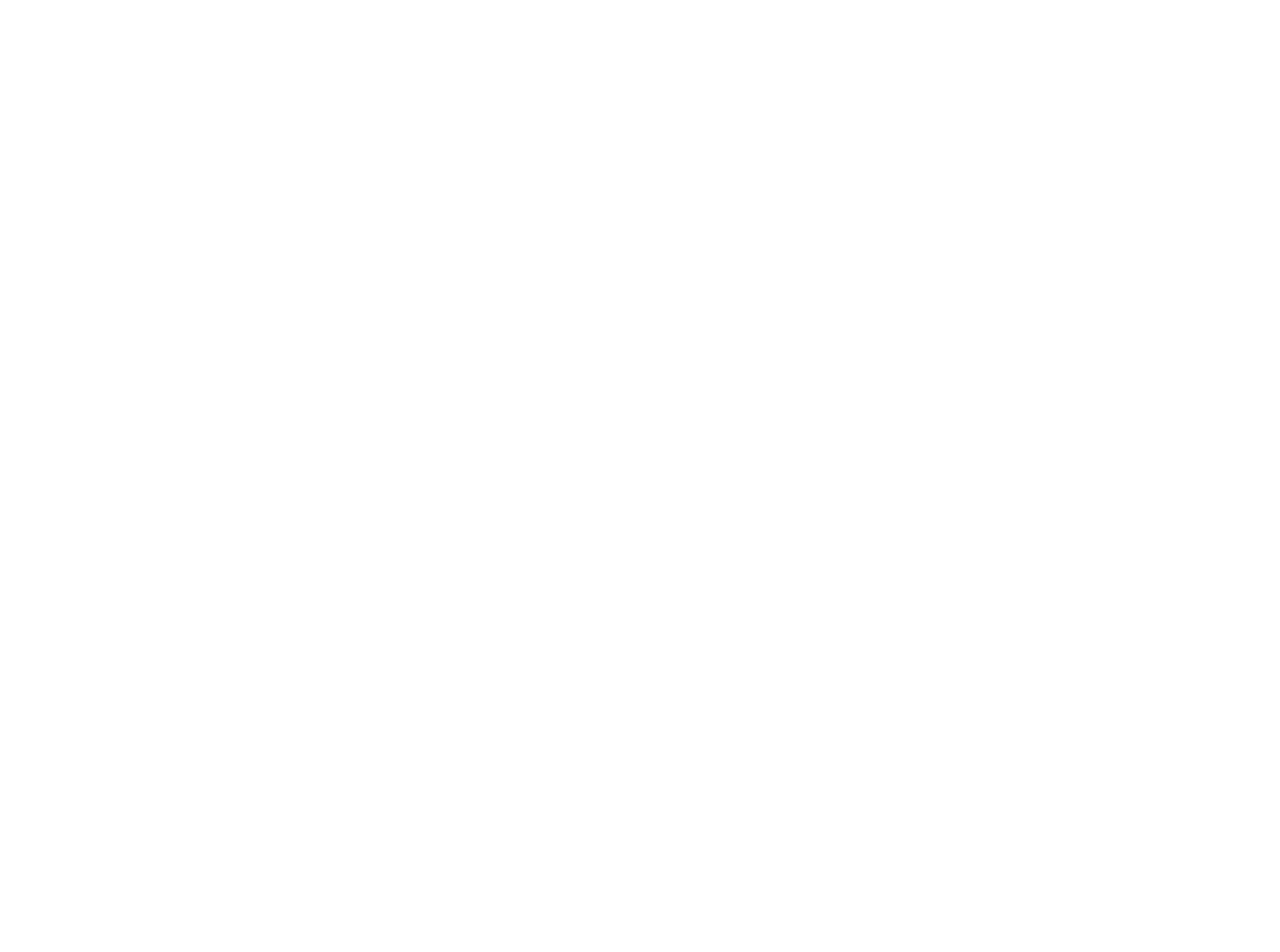
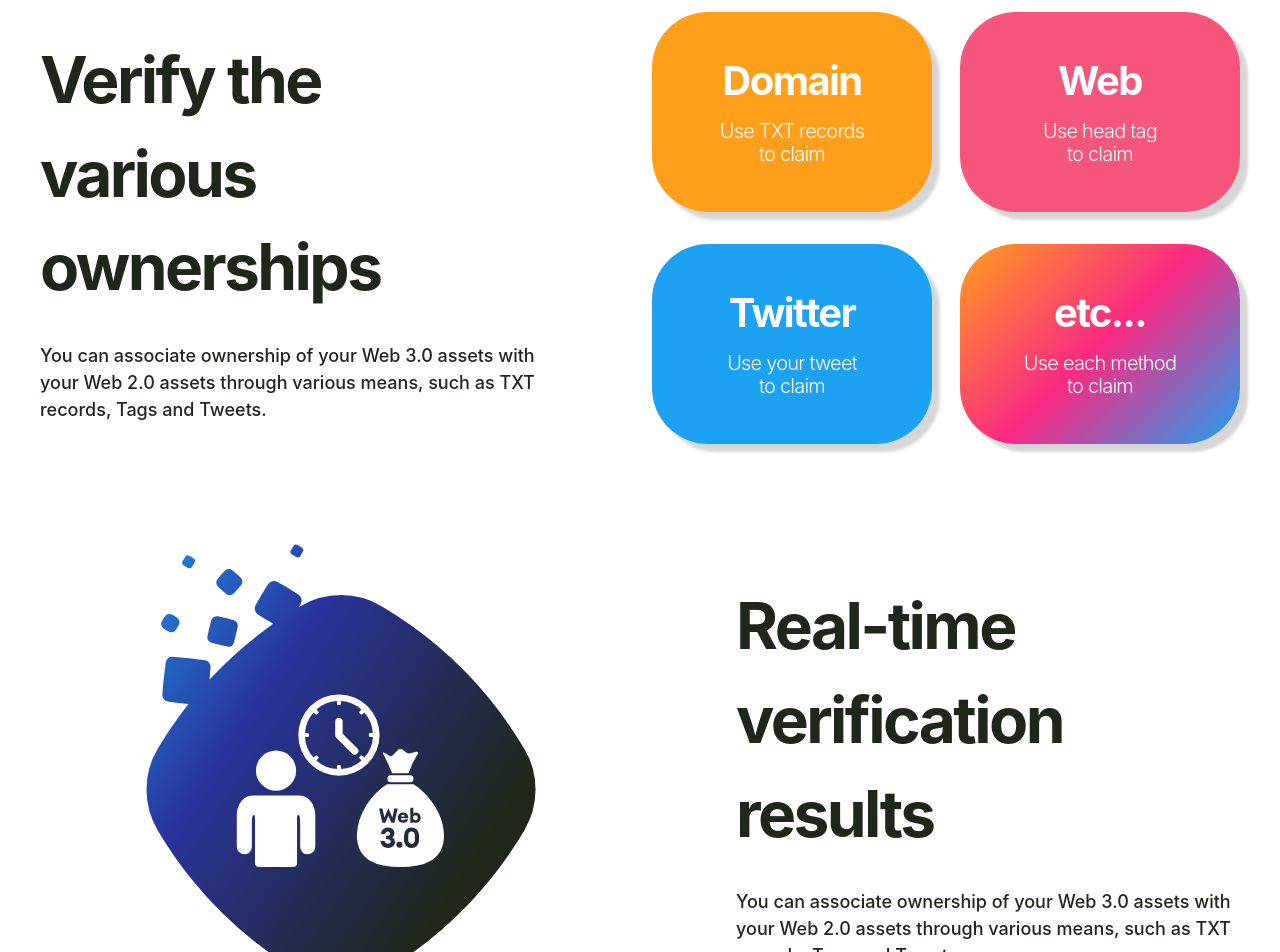
Before and after one commit to claime-io/claime-webfront, a Next.js app: page / in a window 1280 px wide. Shown: the part 900-1852 px from the top of the page. Before the commit the page ends 816 px from the top, so only its background shows below. Built offline with nearby package versions, Linux system fonts and the light colour scheme.

Commit message:
add top content

```diff
--- a/src/compositions/Top/HeroHeader.tsx
+++ b/src/compositions/Top/HeroHeader.tsx
@@ -9,6 +9,7 @@ import {
   fontWeightSemiBold,
 } from 'src/styles/font'
 import { ContentGuide } from 'src/styles/global-styles'
+import { defaultShadow } from 'src/styles/mixins'
 import styled from 'styled-components'
 
 export const HeroHeader: VFC = () => (
@@ -61,7 +62,7 @@ const DescriptionDiv = styled.div`
     height: 46px;
     border-radius: 8px;
     background: ${white};
-    box-shadow: 8px 8px 3px #00000029;
+    box-shadow: ${defaultShadow};
     text-align: center;
     font-size: 16px;
     font-weight: ${fontWeightSemiBold};
--- a/src/compositions/Top/index.tsx
+++ b/src/compositions/Top/index.tsx
@@ -1,12 +1,210 @@
 import { VFC } from 'react'
+import { backgroundImageSrc } from 'src/assets/images'
+import { Image2, Image3 } from 'src/assets/svgs/lpImages'
 import { Header } from 'src/components/Header'
+import { Image } from 'src/elements/Image'
+import {
+  black,
+  gradient,
+  lightBlue,
+  orange,
+  pink,
+  white,
+} from 'src/styles/colors'
+import {
+  fontWeightBold,
+  fontWeightLight,
+  fontWeightMedium,
+  fontWeightSemiBold,
+} from 'src/styles/font'
+import { ContentGuide } from 'src/styles/global-styles'
+import { defaultShadow, flexCenter } from 'src/styles/mixins'
+import styled from 'styled-components'
 import { HeroHeader } from './HeroHeader'
 
 export const Top: VFC = () => {
   return (
     <>
       <Header />
-      <HeroHeader />
+      <main>
+        <HeroHeader />
+        <ContentGuide>
+          <Section>
+            <Description>
+              <h2>Verify the various ownerships</h2>
+              <p>
+                You can associate ownership of your Web 3.0 assets with your Web
+                2.0 assets through various means, such as TXT records, Tags and
+                Tweets.
+              </p>
+            </Description>
+            <Icons>
+              <PropertyIcon background={orange}>
+                <h3>Domain</h3>
+                <p>{'Use TXT records\nto claim'}</p>
+              </PropertyIcon>
+              <PropertyIcon background={pink}>
+                <h3>Web</h3>
+                <p>{'Use head tag\nto claim'}</p>
+              </PropertyIcon>
+              <PropertyIcon background={lightBlue}>
+                <h3>Twitter</h3>
+                <p>{'Use your tweet\nto claim'}</p>
+              </PropertyIcon>
+              <PropertyIcon background={gradient}>
+                <h3>etc...</h3>
+                <p>{'Use each method\nto claim'}</p>
+              </PropertyIcon>
+            </Icons>
+          </Section>
+          <Section>
+            <ImageDiv>
+              <Image2 />
+            </ImageDiv>
+            <Description>
+              <h2>Real-time verification results</h2>
+              <p>
+                You can associate ownership of your Web 3.0 assets with your Web
+                2.0 assets through various means, such as TXT records, Tags and
+                Tweets.
+              </p>
+            </Description>
+          </Section>
+          <Section>
+            <Description>
+              <h2>Extremely scalable</h2>
+              <p>
+                You can associate ownership of your Web 3.0 assets with your Web
+                2.0 assets through various means, such as TXT records, Tags and
+                Tweets.
+              </p>
+            </Description>
+            <Image3 />
+          </Section>
+        </ContentGuide>
+        <Banner>
+          <Image src={backgroundImageSrc} alt="" />
+          <ContentGuide>
+            <h2>Get in touch</h2>
+            <p>
+              If you have any questions or inquiries about Clame, please feel
+              free to contact us using this contact form
+            </p>
+            <button>Contact form</button>
+          </ContentGuide>
+        </Banner>
+      </main>
+      <Footer>©︎2021 CLAME</Footer>
     </>
   )
 }
+
+const Footer = styled.footer`
+  height: 48px;
+  ${flexCenter};
+  background: ${black};
+  color: ${white};
+  font-size: 16px;
+  font-weight: ${fontWeightSemiBold};
+`
+const Banner = styled.div`
+  margin-top: 96px;
+  position: relative;
+  height: 600px;
+  ${ContentGuide} {
+    position: relative;
+    ${flexCenter};
+    flex-direction: column;
+    height: 100%;
+  }
+  h2 {
+    font-size: 80px;
+    font-weight: ${fontWeightBold};
+    letter-spacing: -0.04em;
+  }
+  p {
+    margin-top: 28px;
+    max-width: 600px;
+    font-size: 18px;
+    font-weight: ${fontWeightMedium};
+    line-height: 1.5;
+    text-align: center;
+  }
+  button {
+    margin-top: 60px;
+    width: 320px;
+    height: 60px;
+    border-radius: 32px;
+    background: ${white};
+    box-shadow: ${defaultShadow};
+    text-align: center;
+    font-size: 18px;
+    font-weight: ${fontWeightSemiBold};
+  }
+`
+const Description = styled.div`
+  h2 {
+    font-size: 64px;
+    font-weight: ${fontWeightBold};
+    letter-spacing: -0.04em;
+    line-height: 1.4687;
+  }
+  p {
+    margin-top: 28px;
+    font-size: 18px;
+    font-weight: ${fontWeightMedium};
+    line-height: 1.5;
+  }
+`
+
+const PropertyIcon = styled.div<{ background: string }>`
+  width: 280px;
+  height: 200px;
+  border-radius: 56px;
+  background: ${({ background }) => background};
+  box-shadow: ${defaultShadow};
+  color: ${white};
+  ${flexCenter};
+  flex-direction: column;
+  h3 {
+    font-size: 40px;
+    font-weight: ${fontWeightBold};
+    letter-spacing: -0.04em;
+  }
+  p {
+    margin-top: 16px;
+    font-size: 20px;
+    font-weight: ${fontWeightLight};
+    letter-spacing: -0.04em;
+    line-height: 1.15;
+    white-space: pre-wrap;
+    text-align: center;
+  }
+`
+
+const Icons = styled.div`
+  display: flex;
+  justify-content: flex-end;
+  flex-wrap: wrap;
+  margin-top: -32px;
+  margin-left: -28px;
+  ${PropertyIcon} {
+    margin-top: 32px;
+    margin-left: 28px;
+  }
+`
+
+const ImageDiv = styled.div`
+  margin-left: 102px;
+`
+
+const Section = styled.section`
+  display: flex;
+  justify-content: space-between;
+  align-items: center;
+  width: 100%;
+  margin-top: 96px;
+  ${Description} {
+    max-width: 504px;
+  }
+`
--- a/src/styles/colors.ts
+++ b/src/styles/colors.ts
@@ -1,5 +1,18 @@
-export const black = '##1F271B'
+export const black = '#1F271B'
 export const white = '#FFFFFF'
 export const blue = '#29339B'
+export const lightBlue = '#1DA1F2'
+export const orange = '#FF9F1C'
+export const red = '#F92A82'
+export const pink = '#F7567C'
 
-export type Colors = typeof black | typeof white | typeof blue
+export const gradient = `linear-gradient(135deg, ${orange}, ${red}, ${lightBlue})`
+
+export type Colors =
+  | typeof black
+  | typeof white
+  | typeof blue
+  | typeof lightBlue
+  | typeof orange
+  | typeof red
+  | typeof pink
--- a/src/styles/mixins.ts
+++ b/src/styles/mixins.ts
@@ -1,5 +1,4 @@
 import { css } from 'styled-components'
-import { black } from './colors'
 
 export const pageMarginCssVar = '--page-margin'
 export const pageMarginNegativeCssVar = '--page-margin-negative'
@@ -31,7 +30,7 @@ export const absoluteFill = css`
   margin: auto;
 `
 
-export const defaultShadow = `0 3px 2px ${black}80`
+export const defaultShadow = `8px 8px 3px #00000029`
 
 export const flexCenter = css`
   display: flex;
```
